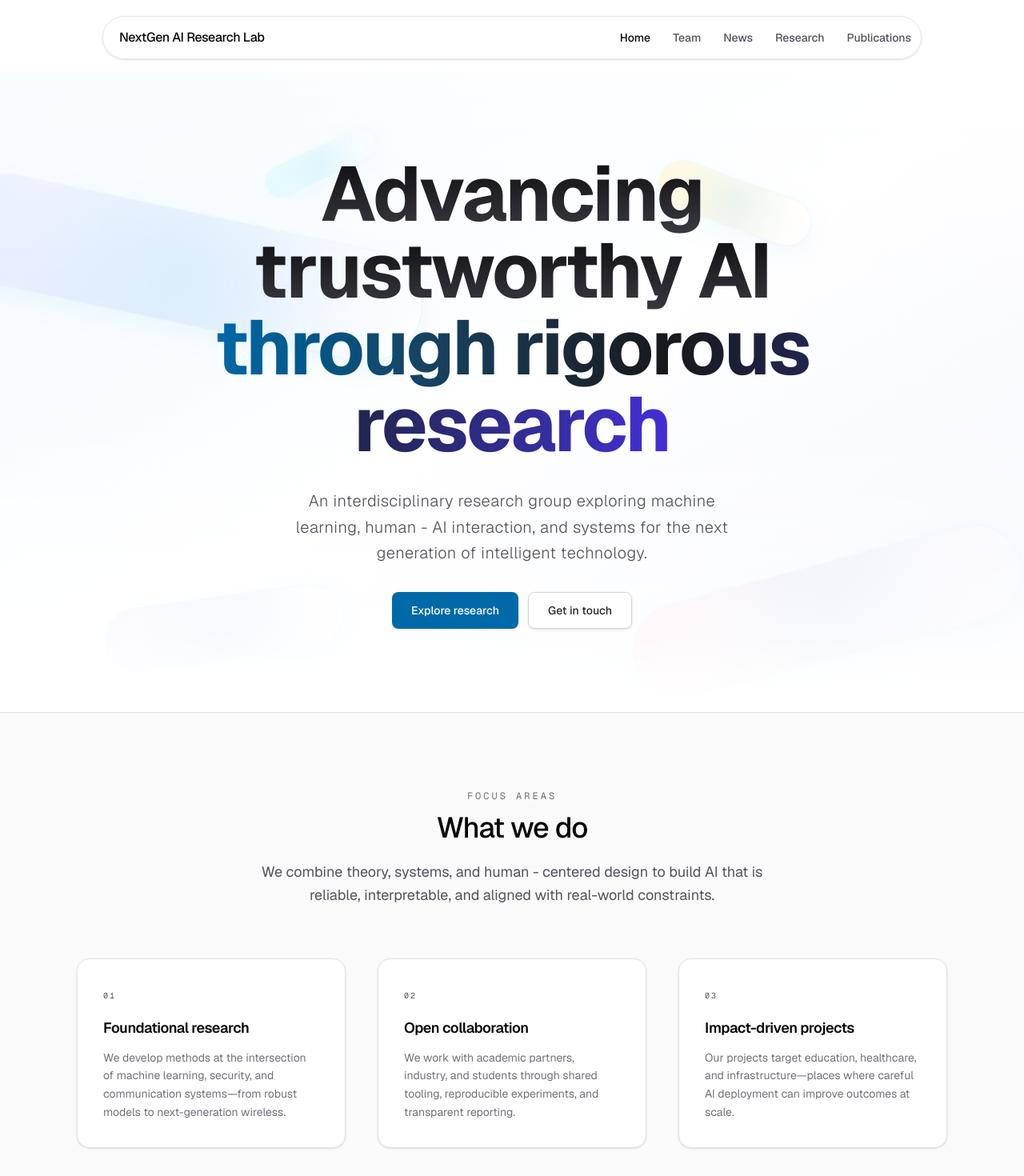
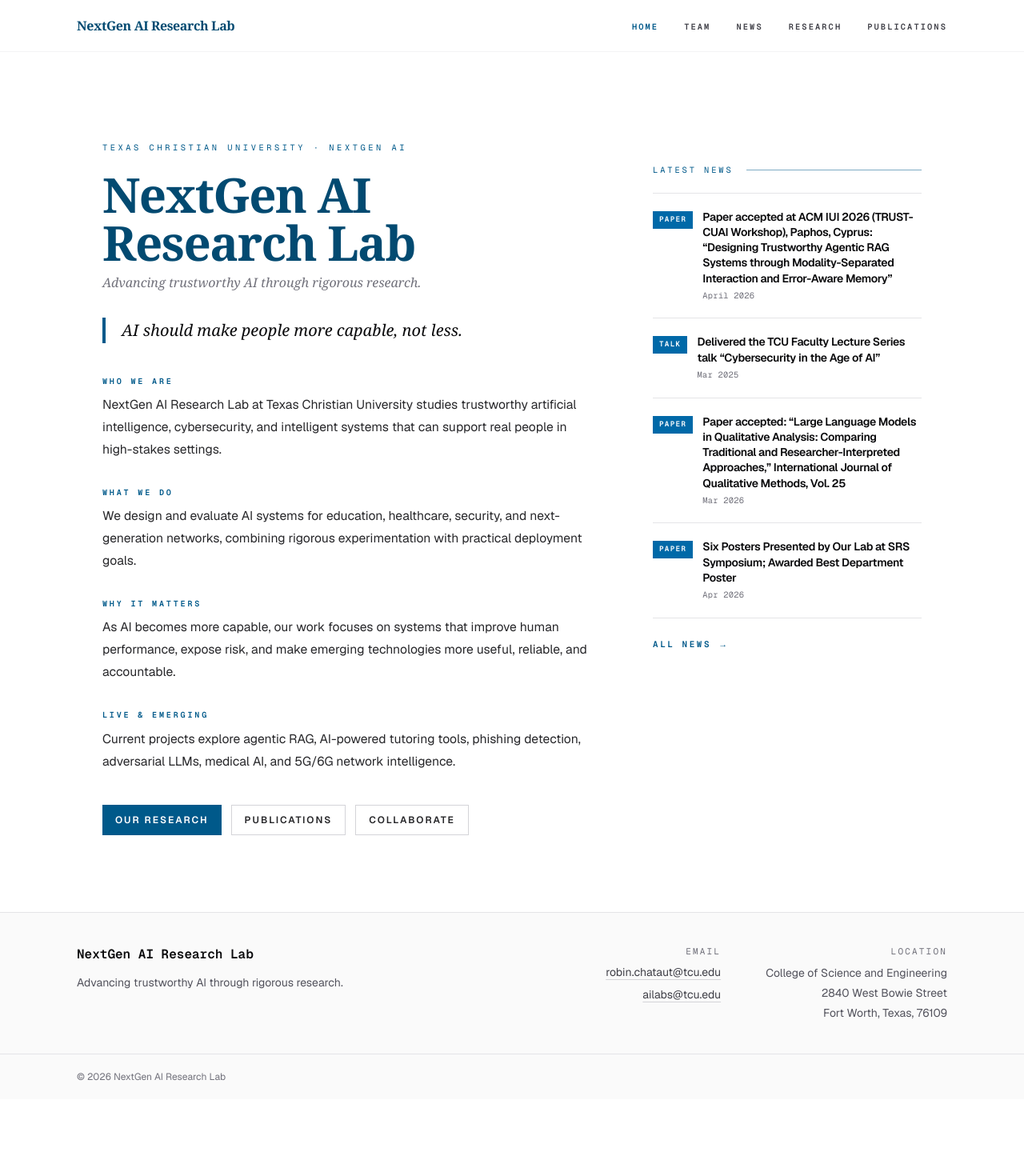
Before and after one commit to nextgenai2016/nextgen-ai-research-lab, a Next.js app: page / in a window 1280 px wide. Shown: the top 1470 px of the page at 80% size. After the commit the page ends 1374 px from the top, so only its background shows below. Built offline with nearby package versions, Linux system fonts and the light colour scheme.

Commit message:
home page redesign

```diff
--- a/src/app/page.tsx
+++ b/src/app/page.tsx
@@ -1,21 +1,140 @@
-import {
-  HomeCTA,
-  HomeFeaturedResearch,
-  HomeHero,
-  HomeTeamPreview,
-  HomeWhatWeDo,
-} from "@/components/home";
-import { currentStudents } from "@/data/team";
-import { researchProjects } from "@/data/research";
+import Link from "next/link";
+import { Container } from "@/components/layout/Container";
+import { contact } from "@/data/contact";
+import { newsItems, type NewsItem } from "@/data/news";
+
+const latestNews = newsItems.slice(0, 4);
+
+const categoryLabels: Record<NewsItem["category"], string> = {
+  Publication: "Paper",
+  Award: "Award",
+  Talk: "Talk",
+  Media: "Media",
+  Event: "Event",
+  Update: "Update",
+};
+
+const sections = [
+  {
+    eyebrow: "Who We Are",
+    body:
+      "NextGen AI Research Lab at Texas Christian University studies trustworthy artificial intelligence, cybersecurity, and intelligent systems that can support real people in high-stakes settings.",
+  },
+  {
+    eyebrow: "What We Do",
+    body:
+      "We design and evaluate AI systems for education, healthcare, security, and next-generation networks, combining rigorous experimentation with practical deployment goals.",
+  },
+  {
+    eyebrow: "Why It Matters",
+    body:
+      "As AI becomes more capable, our work focuses on systems that improve human performance, expose risk, and make emerging technologies more useful, reliable, and accountable.",
+  },
+  {
+    eyebrow: "Live & Emerging",
+    body:
+      "Current projects explore agentic RAG, AI-powered tutoring tools, phishing detection, adversarial LLMs, medical AI, and 5G/6G network intelligence.",
+  },
+];
+
+function NewsPreview({ item }: { item: NewsItem }) {
+  return (
+    <article className="border-b border-zinc-200 py-5 last:border-b-0">
+      <div className="flex items-start gap-3">
+        <span className="mt-0.5 shrink-0 bg-sky-700 px-2 py-1 font-mono text-[0.58rem] font-semibold uppercase tracking-[0.14em] text-white">
+          {categoryLabels[item.category]}
+        </span>
+        <div className="min-w-0">
+          <h2 className="text-sm font-semibold leading-snug tracking-tight text-zinc-950">
+            {item.title}
+          </h2>
+          <p className="mt-1 font-mono text-[0.65rem] tracking-wide text-zinc-500">
+            {item.date}
+          </p>
+        </div>
+      </div>
+    </article>
+  );
+}
 
 export default function HomePage() {
   return (
-    <>
-      <HomeHero />
-      <HomeWhatWeDo />
-      <HomeFeaturedResearch projects={researchProjects} />
-      <HomeTeamPreview members={currentStudents} />
-      <HomeCTA />
-    </>
+    <Container className="pb-20 pt-16 sm:pb-24 sm:pt-24 lg:pt-28 min-[1920px]:pb-28 min-[1920px]:pt-32">
+      <div className="mx-auto grid max-w-5xl gap-16 lg:grid-cols-[minmax(0,1fr)_21rem] lg:gap-20 min-[1920px]:max-w-6xl min-[1920px]:grid-cols-[minmax(0,1fr)_24rem]">
+        <main>
+          <p className="font-mono text-[0.65rem] uppercase tracking-[0.34em] text-sky-800">
+            Texas Christian University · NextGen AI
+          </p>
+
+          <h1 className="mt-5 font-serif text-5xl font-semibold tracking-tight text-sky-900 sm:text-6xl min-[1920px]:text-7xl">
+            NextGen AI Research Lab
+          </h1>
+
+          <p className="mt-2 font-serif text-base italic text-zinc-500">
+            Advancing trustworthy AI through rigorous research.
+          </p>
+
+          <blockquote className="mt-8 border-l-4 border-sky-800 pl-5 font-serif text-xl italic leading-relaxed text-zinc-950">
+            AI should make people more capable, not less.
+          </blockquote>
+
+          <div className="mt-10 space-y-8">
+            {sections.map((section) => (
+              <section key={section.eyebrow}>
+                <p className="font-mono text-[0.63rem] font-semibold uppercase tracking-[0.28em] text-sky-800">
+                  {section.eyebrow}
+                </p>
+                <p className="mt-2 max-w-2xl text-[0.98rem] leading-7 text-zinc-800 min-[1920px]:text-lg min-[1920px]:leading-8">
+                  {section.body}
+                </p>
+              </section>
+            ))}
+          </div>
+
+          <div className="mt-10 flex flex-wrap gap-3">
+            <Link
+              href="/research"
+              className="inline-flex items-center justify-center bg-sky-800 px-4 py-2.5 text-xs font-semibold uppercase tracking-[0.16em] text-white transition hover:bg-sky-900"
+            >
+              Our Research
+            </Link>
+            <Link
+              href="/publications"
+              className="inline-flex items-center justify-center border border-zinc-300 bg-white px-4 py-2.5 text-xs font-semibold uppercase tracking-[0.16em] text-zinc-800 transition hover:border-zinc-500"
+            >
+              Publications
+            </Link>
+            <a
+              href={`mailto:${contact.email}`}
+              className="inline-flex items-center justify-center border border-zinc-300 bg-white px-4 py-2.5 text-xs font-semibold uppercase tracking-[0.16em] text-zinc-800 transition hover:border-zinc-500"
+            >
+              Collaborate
+            </a>
+          </div>
+        </main>
+
+        <aside className="lg:pt-7">
+          <div className="flex items-center gap-4">
+            <p className="font-mono text-[0.65rem] uppercase tracking-[0.28em] text-sky-800">
+              Latest News
+            </p>
+            <div className="h-px flex-1 bg-sky-800/50" />
+          </div>
+
+          <div className="mt-5 border-y border-zinc-200">
+            {latestNews.map((item) => (
+              <NewsPreview key={item.id} item={item} />
+            ))}
+          </div>
+
+          <Link
+            href="/news"
+            className="mt-6 inline-flex font-mono text-[0.68rem] font-semibold uppercase tracking-[0.24em] text-sky-800 transition hover:text-sky-950"
+          >
+            All news →
+          </Link>
+        </aside>
+      </div>
+    </Container>
   );
 }
--- a/src/components/layout/Navbar.tsx
+++ b/src/components/layout/Navbar.tsx
@@ -28,7 +28,7 @@
     <ul
       className={
         variant === "inline"
-          ? "flex items-center gap-7 min-[1920px]:gap-9"
+          ? "flex items-center gap-8 min-[1920px]:gap-10"
           : "flex flex-col gap-0.5"
       }
     >
@@ -36,11 +36,11 @@
         const active = isActivePath(pathname, item.href);
         const base =
           variant === "inline"
-            ? "text-sm font-medium transition-colors"
-            : "block rounded-lg px-4 py-3.5 text-base font-medium transition-colors";
+            ? "font-mono text-[0.65rem] font-semibold uppercase tracking-[0.2em] transition-colors"
+            : "block rounded-lg px-4 py-3.5 text-sm font-semibold uppercase tracking-[0.16em] transition-colors";
         const state = active
-          ? "text-zinc-950"
-          : "text-zinc-600 hover:bg-zinc-100 hover:text-zinc-950";
+          ? "text-sky-800"
+          : "text-zinc-700 hover:bg-zinc-100 hover:text-sky-800";
         return (
           <li key={item.href}>
             <Link href={item.href} onClick={onNavigate} className={`${base} ${state}`}>
@@ -70,24 +70,18 @@
   }, [open]);
 
   return (
-    <header className="sticky top-0 z-50 bg-white/80 pt-4 pb-3 backdrop-blur sm:pt-5 sm:pb-4">
+    <header className="sticky top-0 z-50 border-b border-zinc-100 bg-white/90 backdrop-blur">
       <div className={layoutShell}>
-        <div className="flex justify-center">
-          <div
-            className={`flex w-full max-w-5xl items-center gap-3 rounded-full border border-zinc-200 bg-white/95 py-2.5 pl-3 pr-2 shadow-sm backdrop-blur-xl sm:gap-4 sm:py-3 sm:pl-5 sm:pr-3 min-[1920px]:max-w-6xl`}
-          >
+        <div className="flex h-16 items-center justify-between gap-6 min-[1920px]:h-20">
           <Link
             href="/"
             aria-label={`${site.name} — home`}
-              className="min-w-0 shrink-0 truncate rounded-full py-0.5 pr-1 font-medium tracking-tight text-zinc-950 text-sm transition-opacity hover:opacity-80 sm:text-base min-[1920px]:text-lg"
+            className="min-w-0 shrink-0 truncate font-serif text-base font-semibold tracking-tight text-sky-900 transition-opacity hover:opacity-75 min-[1920px]:text-lg"
           >
             {brandShort}
           </Link>
 
-            <nav
-              className="ml-auto hidden flex-1 items-center justify-end lg:flex"
-              aria-label="Main"
-            >
+          <nav className="hidden items-center justify-end lg:flex" aria-label="Main">
             <NavLinks pathname={pathname} variant="inline" />
           </nav>
 
@@ -117,7 +111,6 @@
           </button>
         </div>
       </div>
-      </div>
 
       {open ? (
         <div
```
Lines whose indentation alone changed are shown as unchanged.
